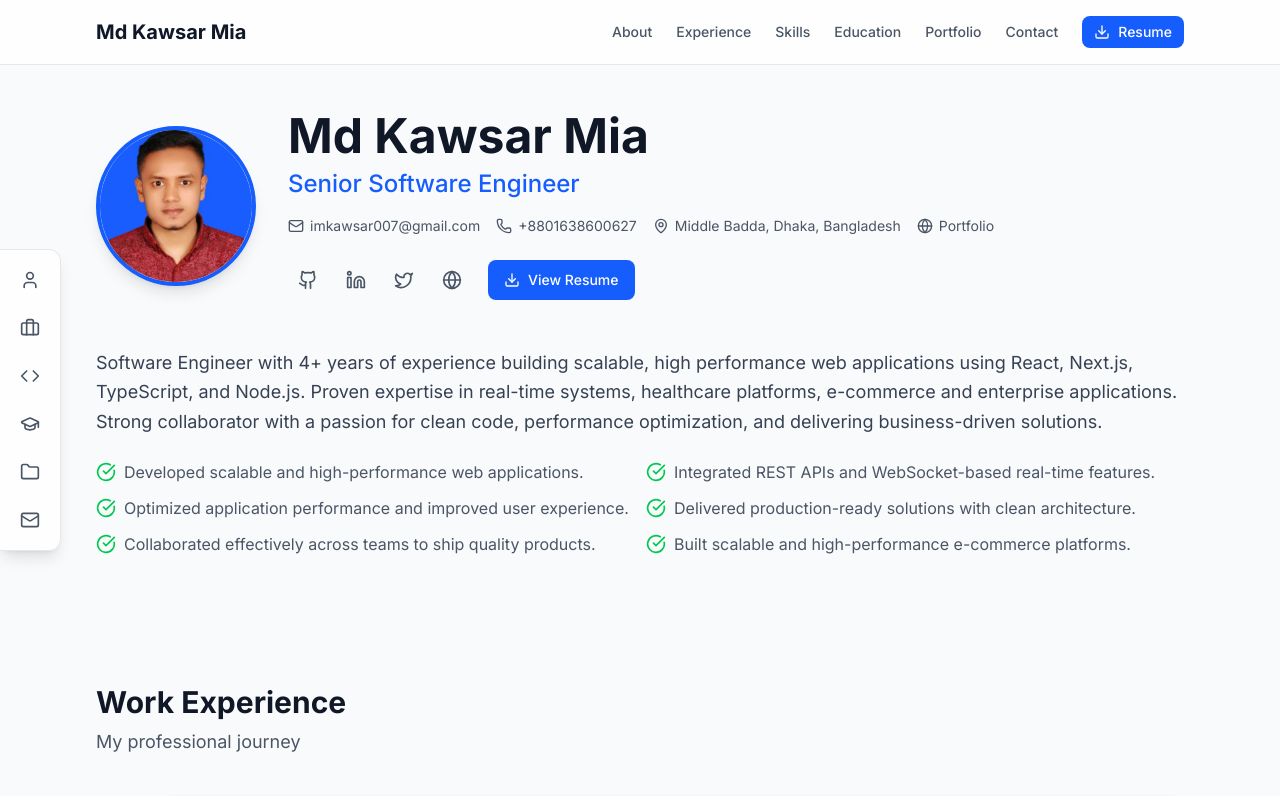
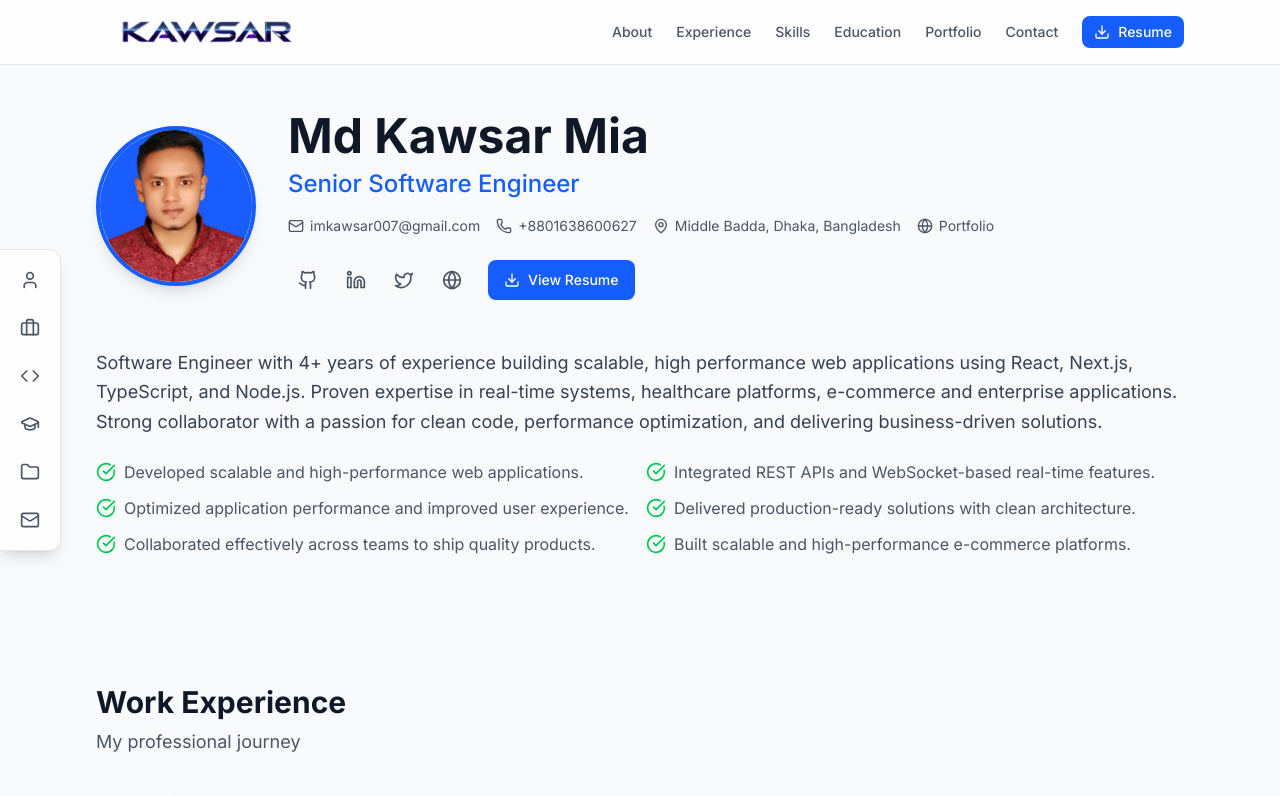
Before and after one commit to kawsar007/portfolio-latest, a Next.js app: page / in a window 1280 px wide. Shown: the top 796 px of the page. Built offline with nearby package versions, Linux system fonts and the light colour scheme.

Commit message:
feat: add logo images and update header component to include logo

```diff
--- a/src/components/layout/Header.tsx
+++ b/src/components/layout/Header.tsx
@@ -1,11 +1,11 @@
 'use client';
 
+import { Button } from '@/components/ui';
+import { cn } from '@/lib/utils';
+import { Download, Menu, X } from 'lucide-react';
+import Image from 'next/image';
 import Link from 'next/link';
 import { useState } from 'react';
-import { Menu, X, Download } from 'lucide-react';
-import { Button } from '@/components/ui';
-import { profile } from '@/data/profile';
-import { cn } from '@/lib/utils';
 
 const navItems = [
   { href: '/#about', label: 'About' },
@@ -24,9 +24,10 @@ export function Header() {
       <div className="max-w-6xl mx-auto px-4 sm:px-6 lg:px-8">
         <div className="flex items-center justify-between h-16">
           {/* Logo / Name */}
-          <Link href="/" className="font-bold text-xl text-gray-900 dark:text-white">
+          {/* <Link href="/" className="font-bold text-xl text-gray-900 dark:text-white">
             {profile.name}
-          </Link>
+          </Link> */}
+          <Image alt='' src="/images/kawsar-logo.png" width={220} height={40} className="rounded-full" />
 
           {/* Desktop Navigation */}
           <nav className="hidden md:flex items-center gap-6">
```
Also changed, not shown: public/images/kawsar-logo.jpg (added), public/images/kawsar-logo.png (added).
